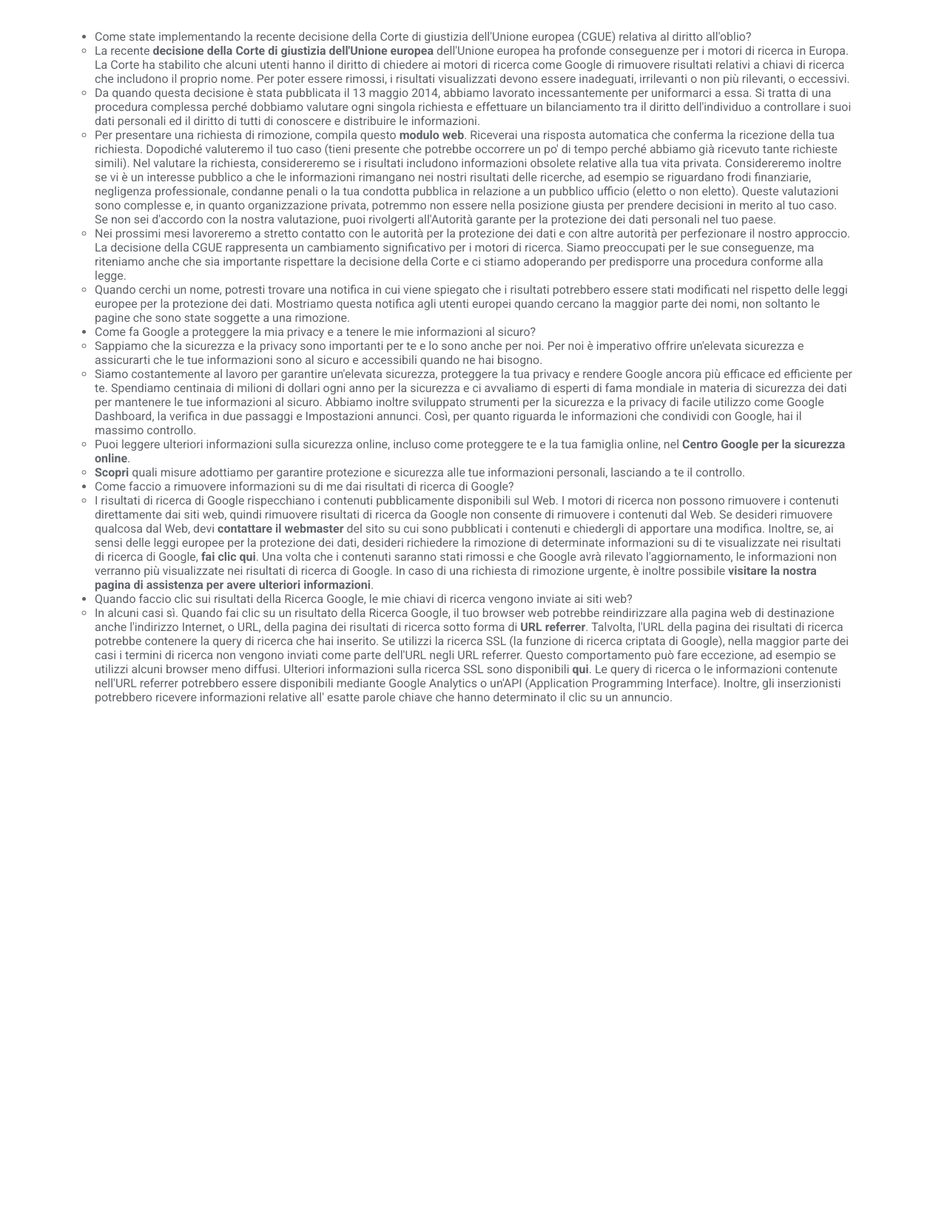
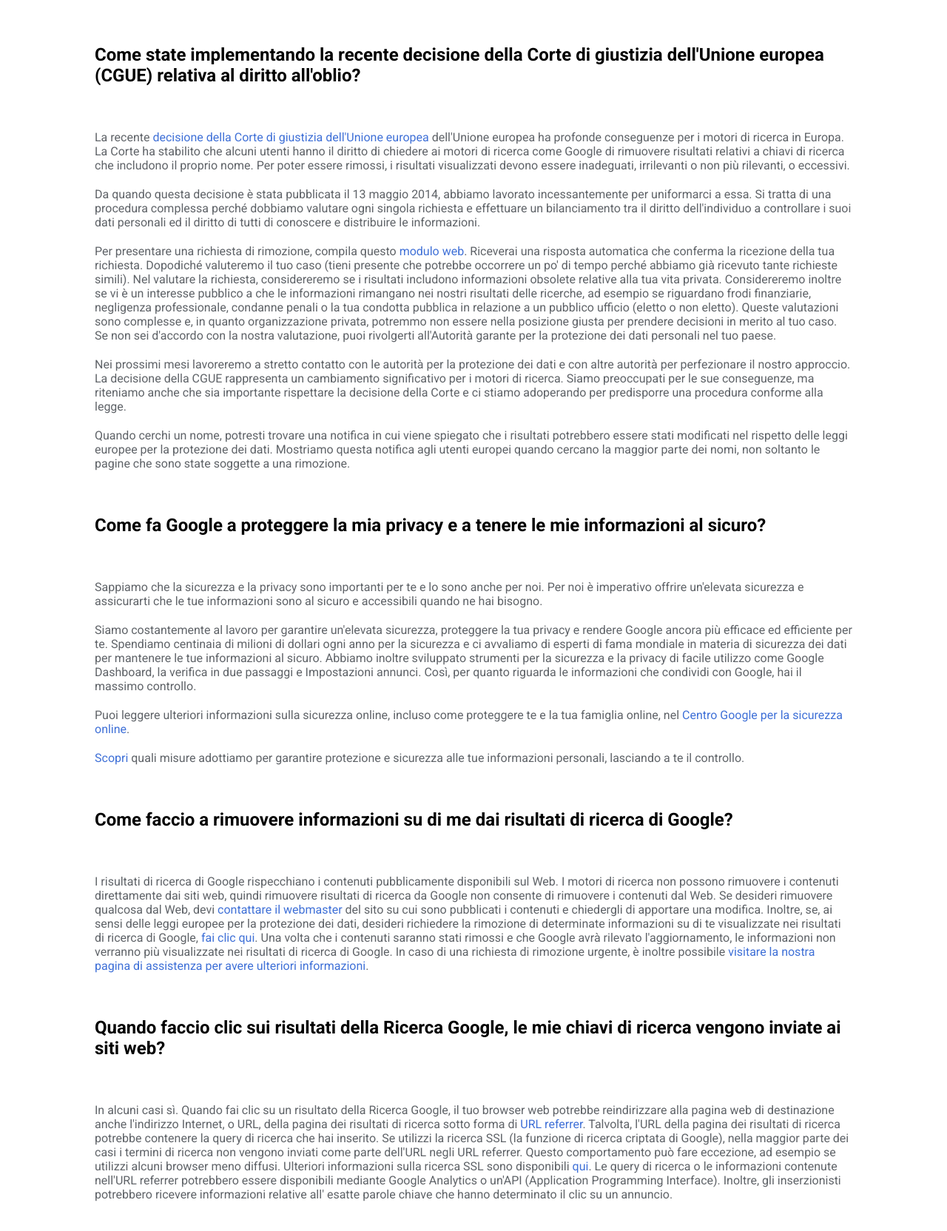
Before and after one commit to RizDoballah/php-google-faq, a PHP site: page / in a window 1280 px wide. Shown: the part 108-1772 px from the top of the page at 74% size. Before the commit the page ends 1060 px from the top, so only its background shows below. Run offline with PHP 8.4, Linux system fonts and the light colour scheme.

Commit message:
final commit

```diff
--- a/index.php
+++ b/index.php
@@ -82,20 +82,15 @@
 
   <!-- Main -->
   <main>
-    <ul>
       <?php foreach ($db as $key => $questions): ?>
-      <li> <?php echo $key; ?>
-        <ul>
-          <?php foreach ($questions as $key => $question): ?>
-            <?php foreach ($question as $key => $answer): ?>
-              <li><?php echo $answer; ?>
-            <?php endforeach; ?>
-          <?php endforeach; ?></li>
-        </ul>
-      </li>
-    <?php endforeach; ?>
-    </ul>
+       <h2><?php echo $key; ?></h2>
 
+       <?php foreach ($questions as $key => $question): ?>
+         <?php foreach ($question as $key => $answer): ?>
+           <p> <?php echo $answer; ?></p>
+         <?php endforeach; ?>
+       <?php endforeach; ?>
+     <?php endforeach; ?>
 
   </main>
   <!-- /Main -->
--- a/style.css
+++ b/style.css
@@ -57,3 +57,14 @@ main {
   width: 80%;
   margin: 40px auto;
 }
+main h2 {
+  margin: 60px 0;
+  color: black;
+}
+main p {
+  margin-bottom: 20px;
+}
+main a {
+  color:  #3F70D7;
+  font-weight: normal;
+}
```
